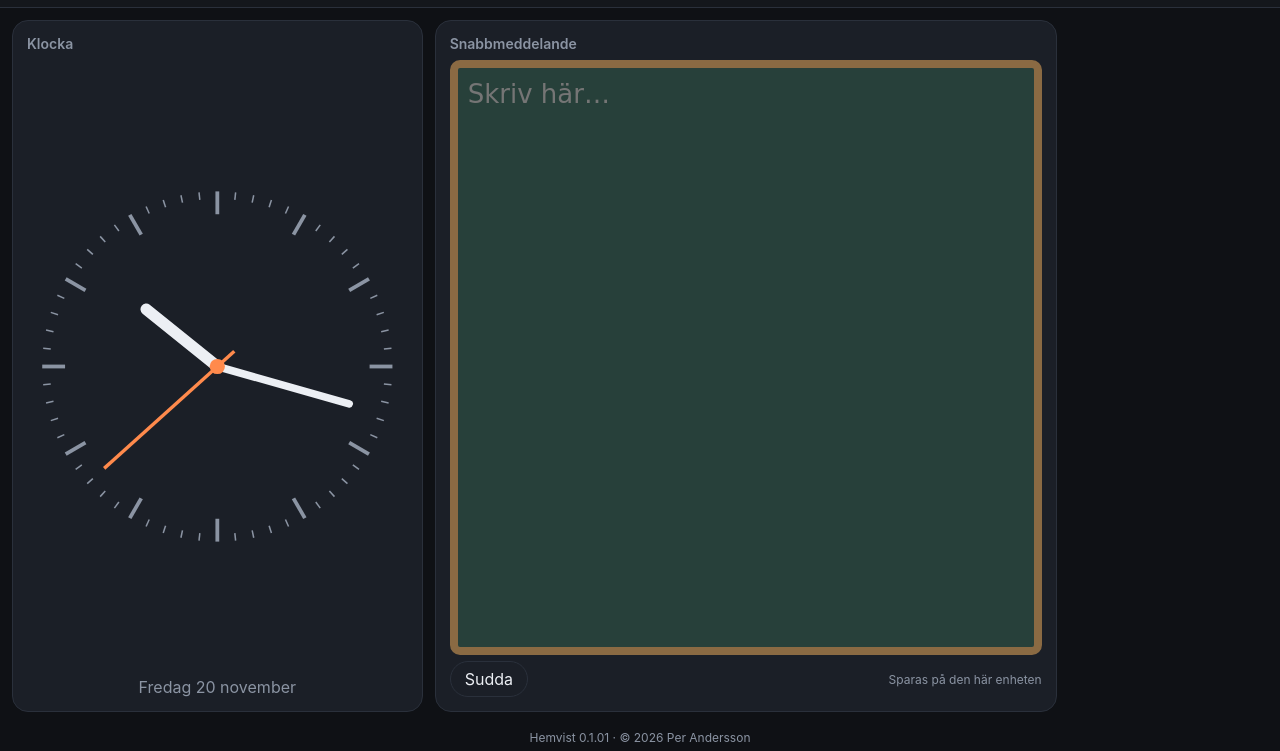
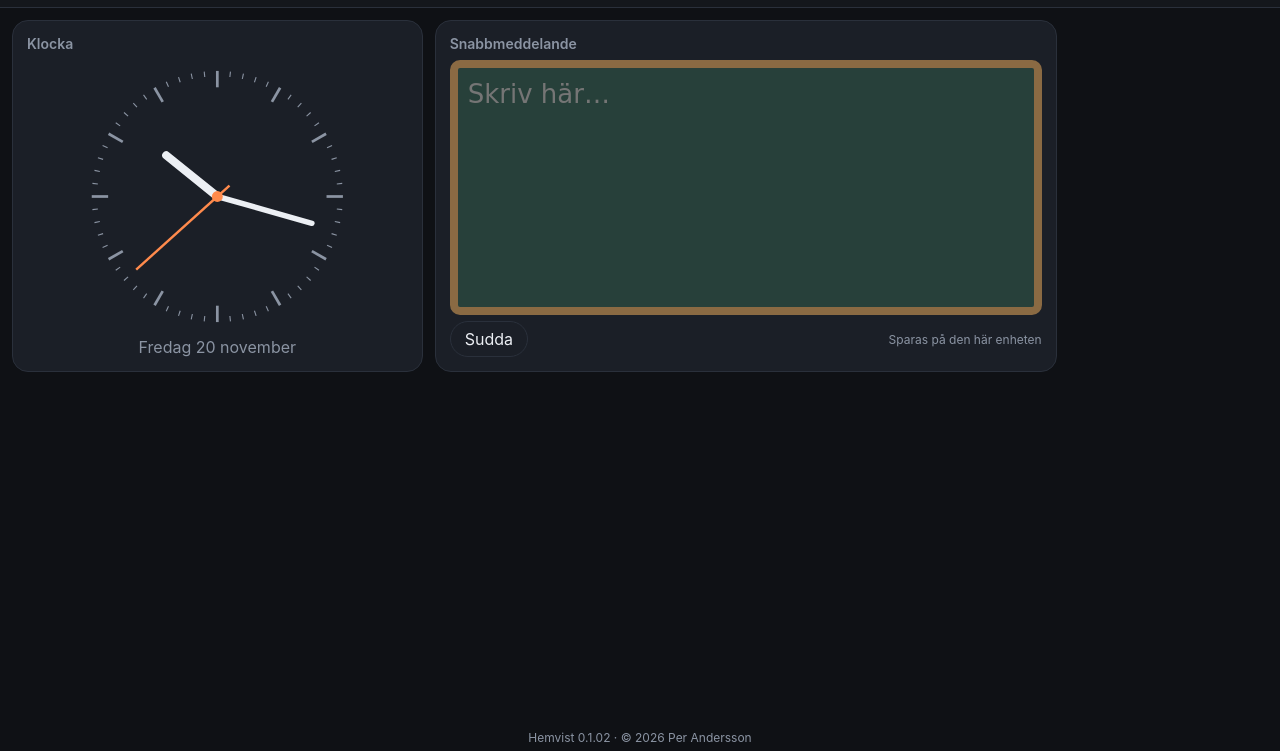
Before and after one commit to PelleOxe/hemvist, a plain HTML site: page index.html in a window 1280 px wide. Shown: the part 49-800 px from the top of the page. Drawn offline with Linux system fonts and the light colour scheme.

Commit message:
Add files via upload

```diff
--- a/index.html
+++ b/index.html
@@ -25,7 +25,7 @@ button{font:inherit;color:var(--ink);background:transparent;border:1px solid var
 button.on{background:var(--acc);border-color:var(--acc);color:#fff}
 button:disabled{opacity:.4}
 main{flex:1;overflow:auto;padding:12px;-webkit-overflow-scrolling:touch}
-#grid{display:grid;grid-template-columns:repeat(6,1fr);grid-auto-rows:minmax(110px,1fr);grid-auto-flow:dense;gap:12px;min-height:100%}
+#grid{display:grid;grid-template-columns:repeat(6,1fr);grid-auto-rows:min(calc((100vw - 84px)/6),170px);grid-auto-flow:dense;gap:12px;align-content:start}
 .blk{background:var(--card);border:1px solid var(--line);border-radius:16px;padding:14px;display:flex;flex-direction:column;min-width:0;min-height:0;position:relative}
 .blk h2{font-size:14px;margin:0 0 8px;color:var(--soft);font-weight:600}
 .edit .blk{outline:2px dashed var(--acc);outline-offset:-4px}
@@ -35,7 +35,7 @@ main{flex:1;overflow:auto;padding:12px;-webkit-overflow-scrolling:touch}
 .body{flex:1;min-height:0;display:flex;flex-direction:column;align-items:center;justify-content:center;text-align:center}
 .big{font-size:44px;font-weight:300;font-variant-numeric:tabular-nums}
 .date{color:var(--soft);margin-top:4px}
-svg.ck{width:100%;height:100%;max-height:100%}
+svg.ck{flex:1;min-height:0;width:100%}
 .row{display:flex;flex-wrap:wrap;gap:6px;justify-content:center;margin-top:8px}
 .ring{animation:fl .6s infinite alternate}
 @keyframes fl{to{background:var(--warn);color:#000}}
@@ -45,7 +45,7 @@ dialog,.pop{background:var(--card);color:var(--ink);border:1px solid var(--line)
 dialog::backdrop{background:rgba(0,0,0,.5)}
 footer{font-size:12px;color:var(--soft);text-align:center;padding:6px;flex:none}
 #toast{position:fixed;left:50%;bottom:50px;transform:translateX(-50%);background:var(--card);border:1px solid var(--line);padding:10px 16px;border-radius:12px;display:none;z-index:9;max-width:90%}
-@media(max-width:700px){#grid{grid-template-columns:repeat(2,1fr)}.blk{grid-column:span 2!important}h1{display:none}}
+@media(max-width:700px){#grid{grid-template-columns:repeat(2,1fr);grid-auto-rows:120px}.blk{grid-column:span 2!important}h1{display:none}}
 </style>
 </head>
 <body>
@@ -70,7 +70,7 @@ footer{font-size:12px;color:var(--soft);text-align:center;padding:6px;flex:none}
 <p style="font-size:12px;color:var(--soft)">© 2026 Per Andersson</p>
 </dialog>
 <script>
-const APP_VERSION = "0.1.01";
+const APP_VERSION = "0.1.02";
 const $ = id => document.getElementById(id);
 const TYPES = {klocka:{n:'Klocka',w:2,h:2},timer:{n:'Kökstimer',w:2,h:2},tavla:{n:'Snabbmeddelande',w:3,h:2}};
 const KEY = 'hemvist_state';
--- a/sw.js
+++ b/sw.js
@@ -1,4 +1,4 @@
-const CACHE='hemvist-v0.1.01';
+const CACHE='hemvist-v0.1.02';
 const SHELL=['./','./index.html','./manifest.webmanifest','./icon-192.png','./icon-512.png','./apple-touch-icon.png'];
 self.addEventListener('install',e=>{e.waitUntil(caches.open(CACHE).then(c=>c.addAll(SHELL)).then(()=>self.skipWaiting()))});
 self.addEventListener('activate',e=>{e.waitUntil(caches.keys().then(k=>Promise.all(k.filter(x=>x!==CACHE).map(x=>caches.delete(x)))).then(()=>self.clients.claim()))});
```
